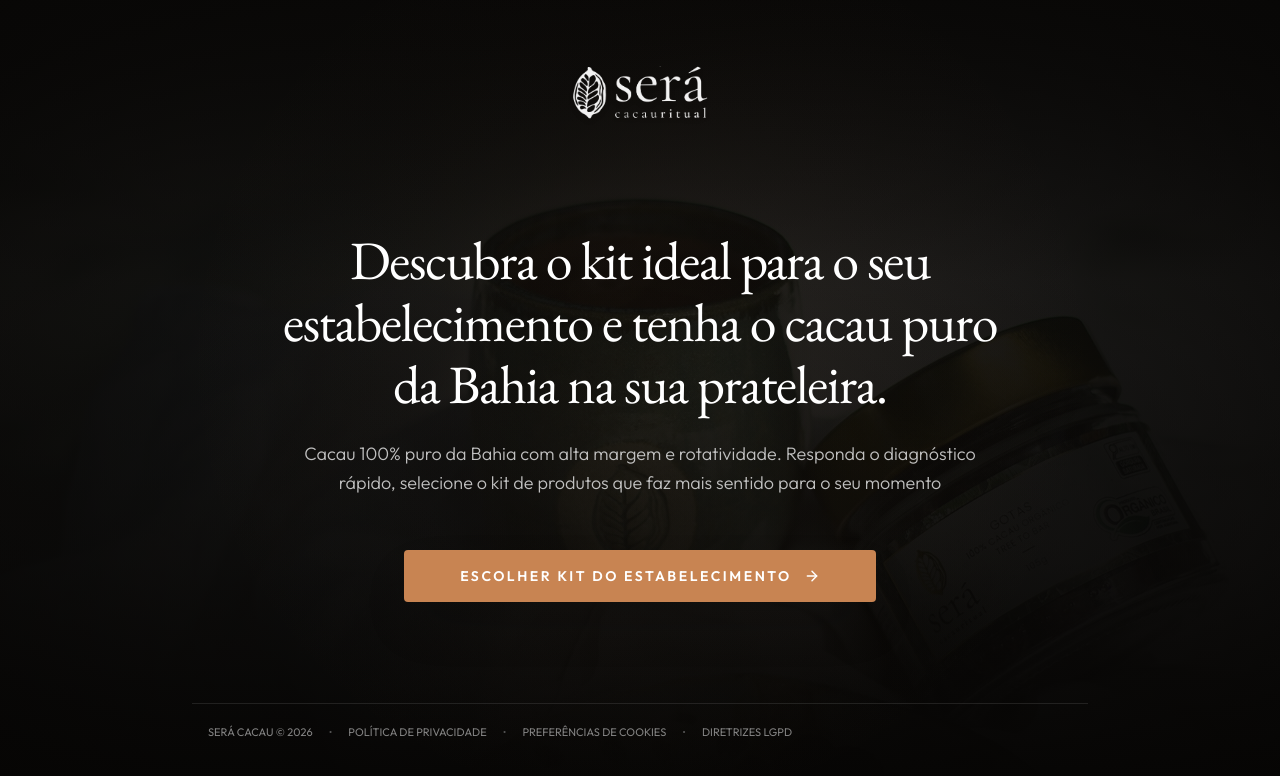
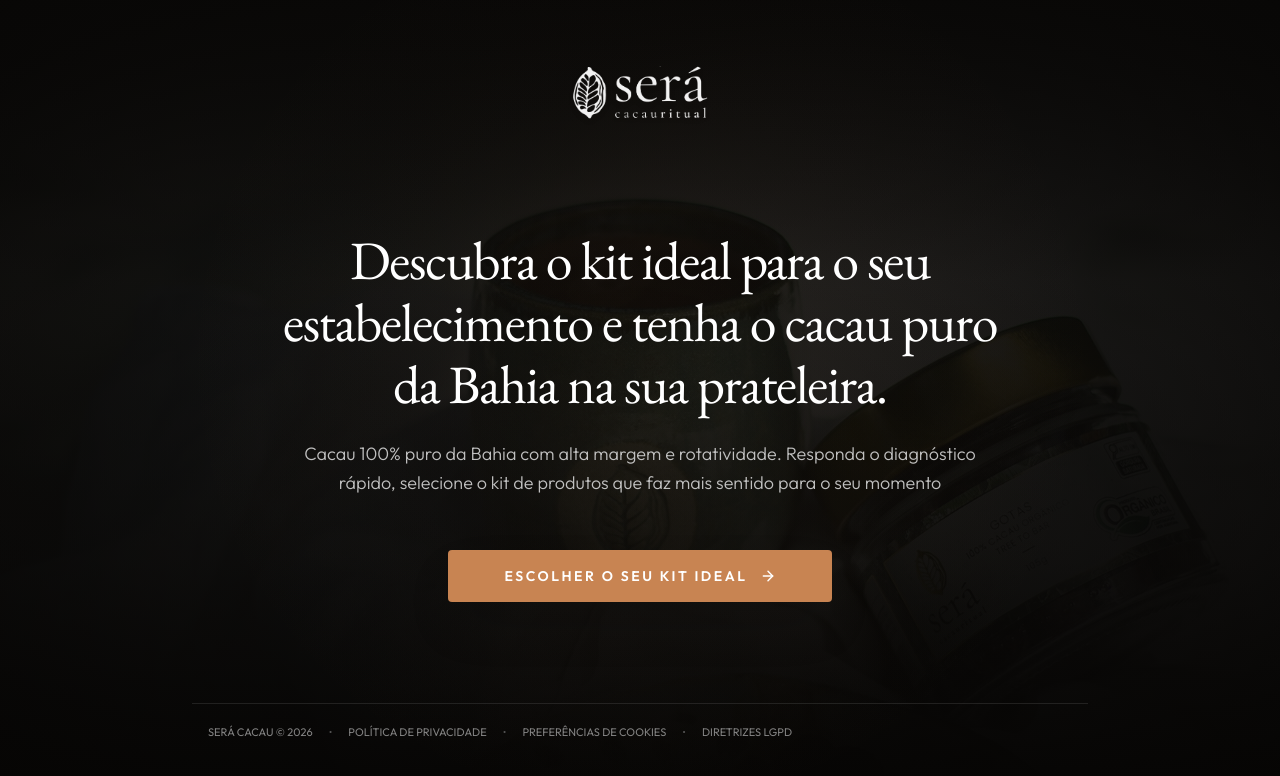
Before and after one commit to renato1303/forms-2.0-sera-cacau, a React (Vite) app: page / in a window 1280 px wide. Shown: the top 776 px of the page. Built offline with nearby package versions, Linux system fonts and the light colour scheme.

Commit message:
refactor: update kit selection copy
Refined the button label and selection question to be more inclusive and business-oriented.

```diff
--- a/src/App.tsx
+++ b/src/App.tsx
@@ -1725,7 +1725,7 @@ Gostaria de falar com o estrategista que me atenderá para adiantar alguns ponto
                   className="w-full sm:w-auto px-10 sm:px-14 py-4 bg-[#C88452] hover:bg-[#B57242] active:bg-[#A46336] text-white font-sans font-semibold text-xs sm:text-sm tracking-[0.18em] uppercase rounded-sm transition-all duration-200 flex items-center justify-center gap-3 cursor-pointer shadow-2xl hover:shadow-[#C88452]/25 hover:translate-y-[-1px] active:translate-y-[0px] group"
                   id="btn-start"
                 >
-                  <span>ESCOLHER KIT DO ESTABELECIMENTO</span>
+                  <span>ESCOLHER O SEU KIT IDEAL</span>
                   <ArrowRight className="w-4 h-4 stroke-[2.2px] transition-transform duration-200 group-hover:translate-x-1" />
                 </button>
               </div>
--- a/src/data.ts
+++ b/src/data.ts
@@ -142,7 +142,7 @@ export const QUESTIONS_LIST: Question[] = [
     id: 'p4',
     variable: 'comboEscolhido',
     type: 'select',
-    title: 'Qual kit faz mais sentido para o seu estabelecimento começar?',
+    title: 'Qual kit faz mais sentido para o seu negócio hoje?',
     options: [
       'Opção 1',
       'Opção 2',
```
